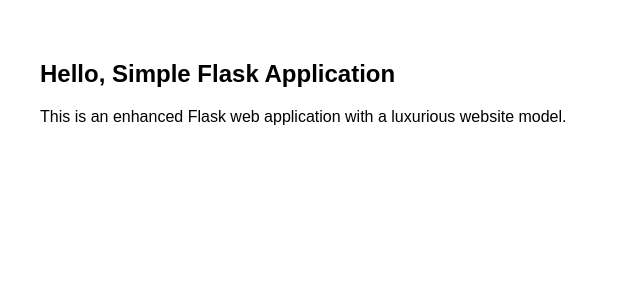
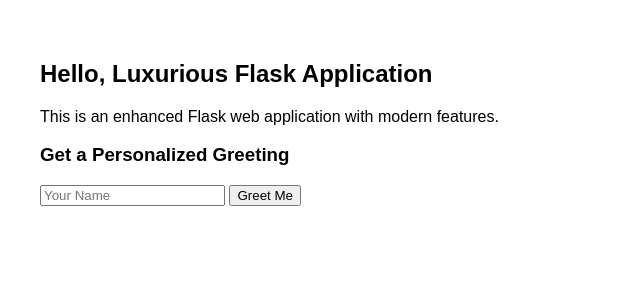
Before and after one commit to athuls121/gcp-devops-project, a Flask app: page / in a window 1280 px wide. Shown: the part 154-454 px from the top of the page, without its empty margins (0-640 px from the left). Run offline with Flask 3, Linux system fonts and the light colour scheme.

Commit message:
update deployment test - production - v5

```diff
--- a/app.py
+++ b/app.py
@@ -1,4 +1,4 @@
-from flask import Flask, render_template
+from flask import Flask, render_template, request
 
 app = Flask(__name__)
 
@@ -6,5 +6,11 @@
 def home():
     return render_template('home.html')
 
+@app.route('/greet', methods=['POST'])
+def greet():
+    name = request.form['name']
+    greeting = f"Hello, {name}! Welcome to the Luxurious Flask Application."
+    return render_template('home.html', greeting=greeting)
+
 if __name__ == '__main__':
     app.run(debug=True)
--- a/templates/home.html
+++ b/templates/home.html
@@ -2,7 +2,20 @@
 
 {% block content %}
 <div class="container">
-    <h2>Hello, Simple Flask Application</h2>
-    <p>This is an enhanced Flask web application with a luxurious website model.</p>
+    <h2>Hello, Luxurious Flask Application</h2>
+    <p>This is an enhanced Flask web application with modern features.</p>
+
+    <div class="form">
+        <h3>Get a Personalized Greeting</h3>
+        <form action="{{ url_for('greet') }}" method="POST">
+            <input type="text" name="name" placeholder="Your Name" required>
+            <button type="submit">Greet Me</button>
+        </form>
+        <div class="greeting">
+            {% if greeting %}
+            <p>{{ greeting }}</p>
+            {% endif %}
+        </div>
+    </div>
 </div>
 {% endblock %}
--- a/templates/layout.html
+++ b/templates/layout.html
@@ -1,6 +1,7 @@
 <!DOCTYPE html>
 <html>
 <head>
+    <meta name="viewport" content="width=device-width, initial-scale=1.0">
     <title>Luxurious Web App</title>
     <link rel="stylesheet" type="text/css" href="{{ url_for('static', filename='styles.css') }}">
 </head>
```
